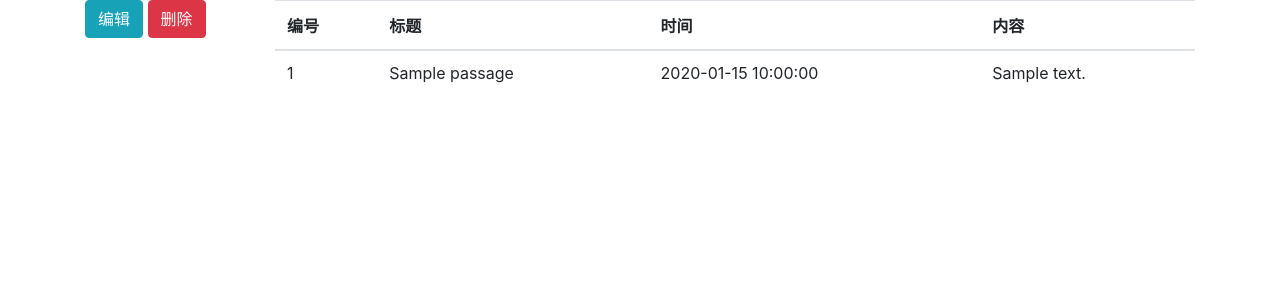
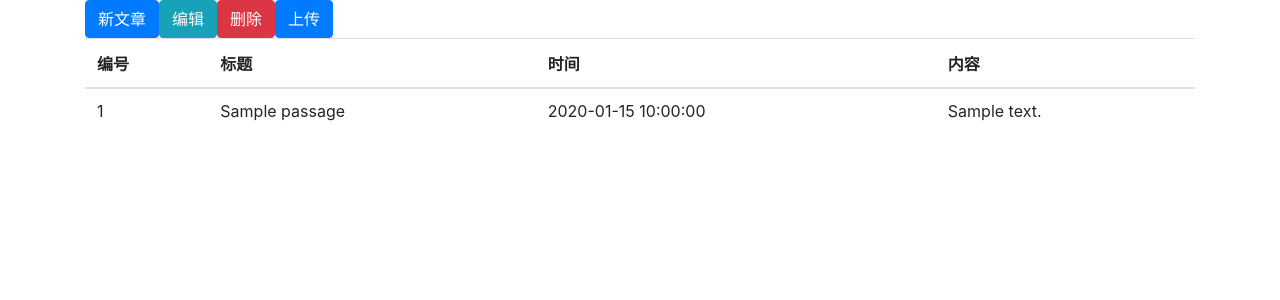
Before and after one commit to whllhw/whllhw.github.io, a Flask app: template templates/passage.html in a window 1280 px wide. Shown: the top 300 px of the page. Run offline with Flask 2, Linux system fonts and the light colour scheme; the template is opened without the code that fills it: most values are stand-ins (such as "Sample title", 1, 10 or a date in 2020); some libraries are stand-ins or nearby versions.

Commit message:
added 发布按钮

```diff
--- a/templates/passage.html
+++ b/templates/passage.html
@@ -18,11 +18,10 @@
     <body>
         <div class="container">
             <div class="row">
-                <div class="col-md-2">
-				<button id="edit" type="button" class="btn btn-info">编辑</button>
-        		<button id="delete" type="button" class="btn btn-danger">删除</button>
-                </div>
-                <div class="col-md-10">
+                <div class="col-md-12">
+
+                <!-- </div> -->
+                <!-- <div class="col-md-10"> -->
                     <table class="table table-hover" id="datatable">
                         <thead>
                             <tr>
@@ -45,6 +44,12 @@
                             </tr>
                             {% endfor %}
                         </tbody>
+                        <tfoot>
+                        	<button id="newPassage" type="button" class="btn btn-primary">新文章</button>
+                        	<button id="edit" type="button" class="btn btn-info">编辑</button>
+			        		<button id="delete" type="button" class="btn btn-danger">删除</button>
+			        		<button id="deply" type="button" class="btn btn-primary">上传</button>
+                        </tfoot>
                     </table>
                 </div>
             </div>
@@ -58,7 +63,8 @@ $(function(){
         {"data": "title"},
         //{"data": "author"},
         {"data": "date"},
-        {"data": "context"},]
+        {"data": "context"},],
+        "order":[2,'desc']
 	});
     $('#datatable tbody').on( 'click', 'tr', function () {
 	    if ( $(this).hasClass('selected') ) {
@@ -71,7 +77,11 @@ $(function(){
 	});
     $('#edit').click(function(){
     	let data = table.row('.selected').data();
+    	if(!data) {return;}
     	window.location.href = "{{ url_for('edit',_external=true) }}/" + data['id'];
+    });
+    $('#newPassage').click(function(){
+    	window.location.href = "{{ url_for('edit',_external=true) }}";
     });
     $('#delete').click(function(){
     	let class_name = $(this).attr('class');
@@ -96,7 +106,25 @@ $(function(){
 		  	});
 		  }
 		});
-
+    });
+    $('#deply').click(function(){
+    	let data = table.row('.selected').data();
+    	$.get("{{ url_for('sync',_external=true) }}" +data['id'])
+    	.done(function(data){
+    		if(data.error !== 0){
+    			swal("失败",data.msg,'error');
+    		}
+    	}).fail(function(xhr){
+    		console.log(xhr);
+    	});
+    	$.get("{{ url_for('deploy',_external=true) }}")
+    	.done(function(data){
+    		if(data.msg === 0){
+    			swal("成功",data.msg,'success');
+    		}else{
+    			swal("失败",data.msg,'error');
+    		}
+    	}).fail(function(xhr){console.log(xhr);});
     });
 });
     </script>
--- a/views.py
+++ b/views.py
@@ -84,6 +84,7 @@ def upload():
 @app.route('/sync/<int:id>')
 def sync(id=0):
     if not id:# 同步所有文章到磁盘
+        # TODO：填坑
         pass
         return jsonify({'msg':'全部文章同步成功','error':0})
     passage = Passage.query.filter(Passage.id == id).first()
```
